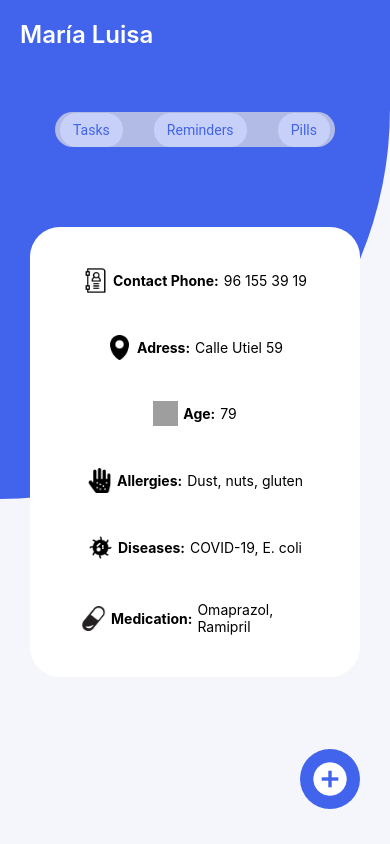
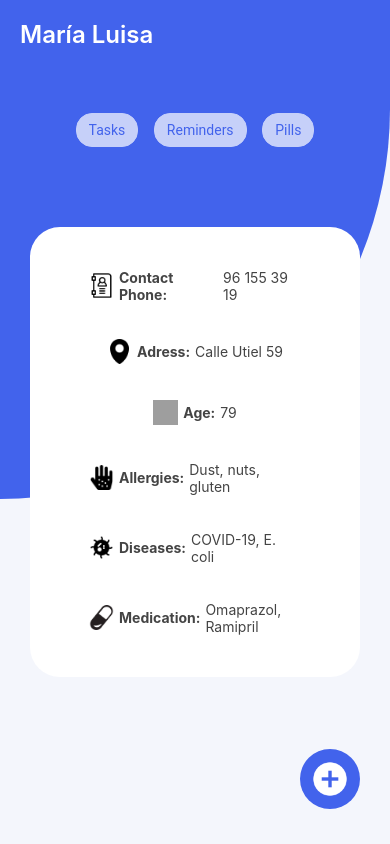
Before and after one commit to V1CTOR-cloud/Proyecto-integrado-2DAM, a React Native app in the folder DailySense/: screen /Information in a window 390 px wide. Built offline with nearby package versions, Linux system fonts and the light colour scheme; grey boxes are pictures that could not be loaded.

Commit message:
Actualizando colores

```diff
--- a/DailySense/src/screens/Assistant/Information.js
+++ b/DailySense/src/screens/Assistant/Information.js
@@ -82,7 +82,7 @@ const Information = ({ navigation }) => {
                         <Text style={styles.text}>
                             Contact Phone:
                         </Text>
-                        <Text>
+                        <Text style={{color: '#444'}}>
                             96 155 39 19
                         </Text>
                     </View>
@@ -94,7 +94,7 @@ const Information = ({ navigation }) => {
                         <Text style={styles.text}>
                             Adress:
                         </Text>
-                        <Text>
+                        <Text style={{color: '#444'}}>
                             Calle Utiel 59
                         </Text>
                     </View>
@@ -106,7 +106,7 @@ const Information = ({ navigation }) => {
                         <Text style={styles.text}>
                             Age:
                         </Text>
-                        <Text>
+                        <Text style={{color: '#444'}}>
                             79
                         </Text>
                     </View>
@@ -118,7 +118,7 @@ const Information = ({ navigation }) => {
                         <Text style={styles.text}>
                             Allergies:
                         </Text>
-                        <Text>
+                        <Text style={{color: '#444'}}>
                             Dust, nuts, gluten
                         </Text>
                     </View>
@@ -130,7 +130,7 @@ const Information = ({ navigation }) => {
                         <Text style={styles.text}>
                             Diseases:
                         </Text>
-                        <Text>
+                        <Text style={{color: '#444'}}>
                             COVID-19, E. coli
                         </Text>
                     </View>
@@ -142,7 +142,7 @@ const Information = ({ navigation }) => {
                         <Text style={styles.text}>
                             Medication:
                         </Text>
-                        <Text>
+                        <Text style={{color: '#444'}}>
                             Omaprazol, Ramipril
                         </Text>
                     </View>
@@ -180,12 +180,11 @@ const styles = StyleSheet.create({
         height: 35,
         width: '80%',
         alignItems: 'center',
-        justifyContent: 'space-between',
+        justifyContent: 'space-evenly',
         padding: 5,
         flexDirection: 'row',
         position: 'relative',
         bottom: 120,
-        backgroundColor: colors.fadedwhite,
         borderRadius: 20,
         opacity: 0.7,
     },
@@ -225,25 +224,26 @@ const styles = StyleSheet.create({
     content: {
         height: 450,
         width: 330,
-        justifyContent: 'space-evenly',
+        justifyContent: 'center',
         alignItems: 'center',
         backgroundColor: colors.white,
         position: 'relative',
         bottom: 220,
         borderRadius: 30,
-        padding: 10
+        padding: 10,
     },
     texti: {
         width: '80%',
         justifyContent: 'center',
         alignItems: 'center',
         flexDirection: 'row',
-        padding: 10,
+        padding: 18,
     },
     text: {
         fontWeight: 'bold',
         paddingLeft: 5,
-        paddingRight: 5
+        paddingRight: 5,
+        color: '#444'
     },
     img: {
         height: 25,
```
